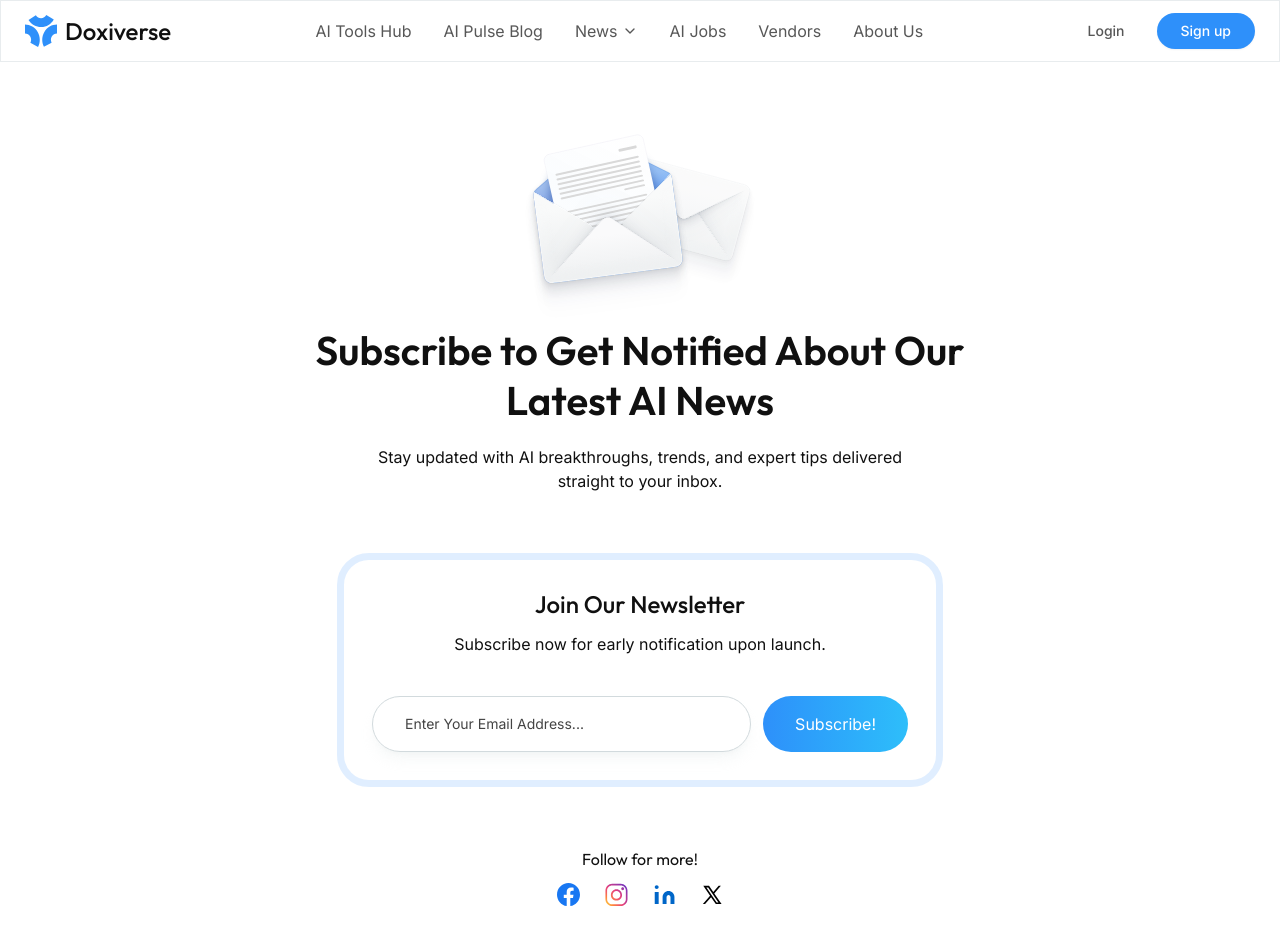
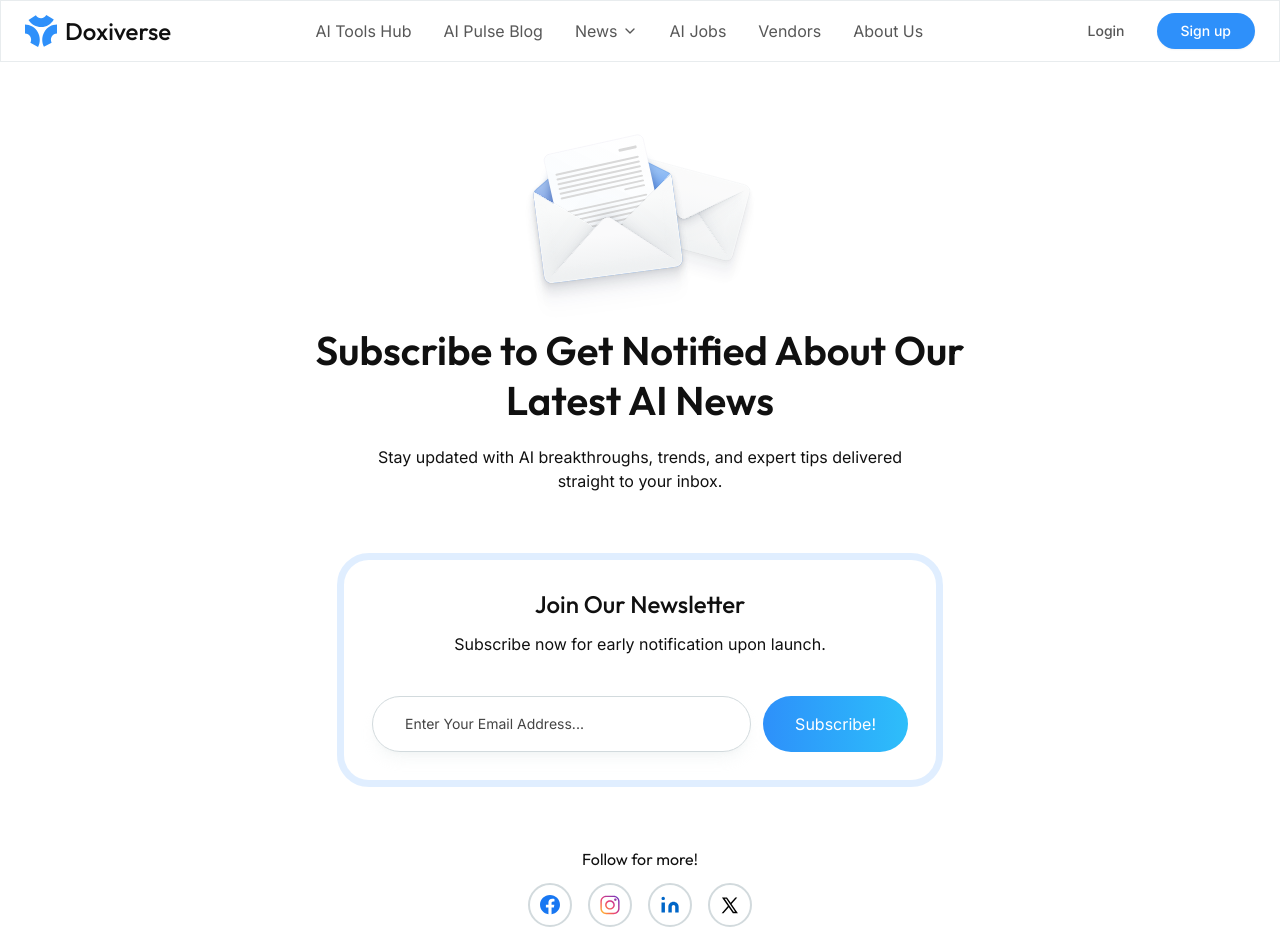
Before and after one commit to doxiversellc-create/front-end, a Next.js app: page /newsletter-subscription in a window 1280 px wide. Shown: the top 952 px of the page. Built offline with nearby package versions, Linux system fonts and the light colour scheme.

Commit message:
Enhance SocialMediaSection and SocialMediaIcon components with improved styling and className support

```diff
--- a/app/newsletter-subscription/_components/SocialMediaSection.tsx
+++ b/app/newsletter-subscription/_components/SocialMediaSection.tsx
@@ -2,11 +2,17 @@ import { socialMediaData, SocialMediaIcon } from "@/components/Footer";
 
 export default function SocialMediaSection() {
   return (
-    <div className="flex flex-col justify-center items-center gap-2 my-8 md:my-12">
+    <div className="flex flex-col justify-center items-center gap-3 my-8 md:my-12">
       <p className="text-base mt-3 font-outfit">Follow for more!</p>
       <div className="flex gap-4">
         {socialMediaData.map(item => (
-          <SocialMediaIcon key={item.name} icon={item.icon} name={item.name} href={item.href} />
+          <SocialMediaIcon
+            className="rounded-full border-2 size-11 p-2.5"
+            key={item.name}
+            icon={item.icon}
+            name={item.name}
+            href={item.href}
+          />
         ))}
       </div>
     </div>
--- a/components/Footer.tsx
+++ b/components/Footer.tsx
@@ -1,10 +1,12 @@
 import Image from "next/image";
 import Link from "next/link";
+import { cn } from "../lib/utils";
 
 interface SocialMediaData {
   icon: string;
   name: string;
   href: string;
+  className?: string;
 }
 
 interface FooterLinkProps {
@@ -147,11 +149,14 @@ function FooterLink({ href, children }: FooterLinkProps) {
   );
 }
 
-export function SocialMediaIcon({ icon, name, href }: SocialMediaData) {
+export function SocialMediaIcon({ icon, name, href, className }: SocialMediaData) {
   return (
     <Link
       href={href}
-      className="w-8 h-8 p-1  rounded-sm flex items-center justify-center hover:bg-primary/10 transition-colors"
+      className={cn(
+        "w-8 h-8 p-1  rounded-sm flex items-center justify-center hover:bg-primary/10 transition-colors",
+        className
+      )}
     >
       <Image src={icon} alt={name} width={23} height={23} />
     </Link>
```
